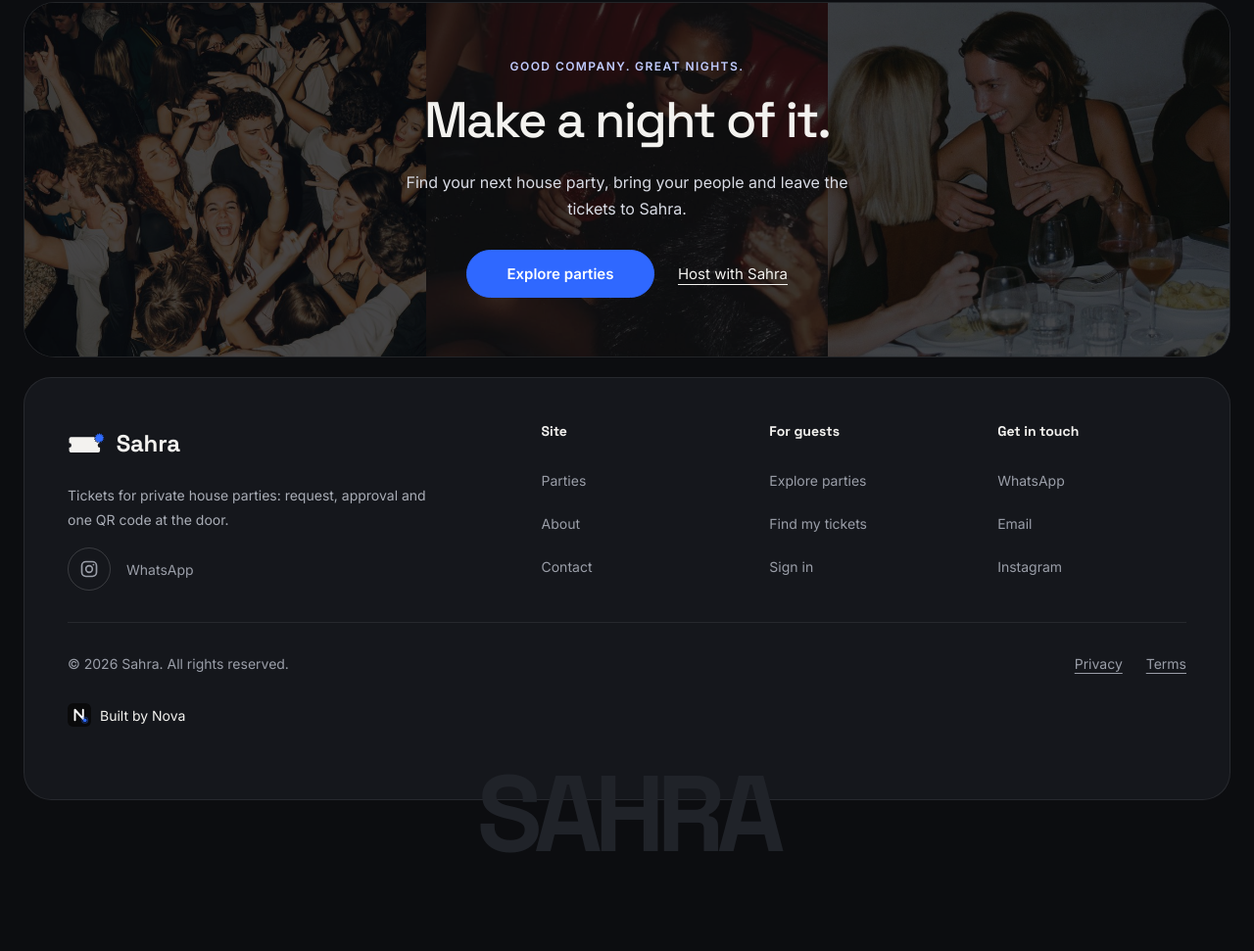
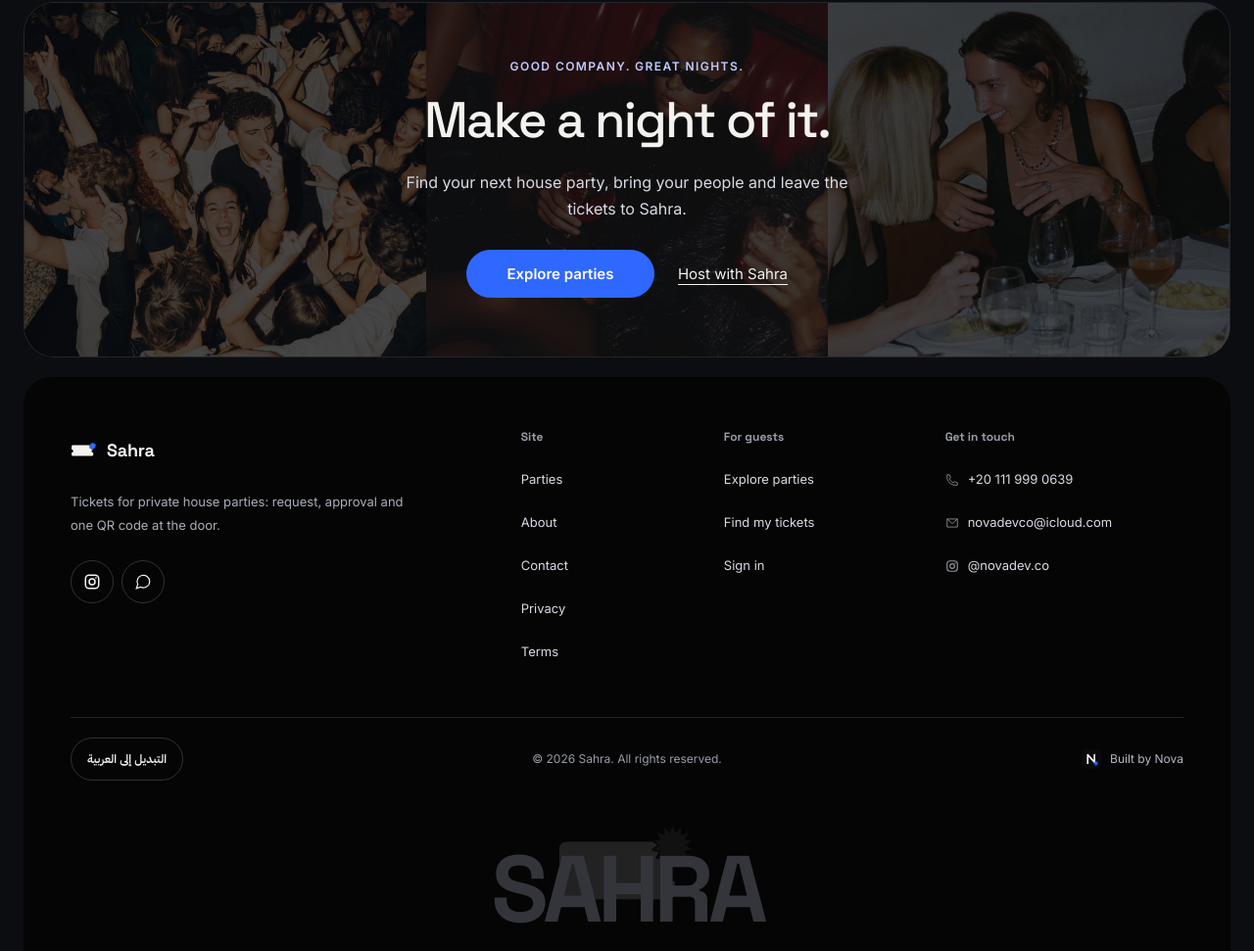
Before and after one commit to Youssef-2312/sahra, a website: page public/about.html in a window 1280 px wide. Shown: the part 2709-3680 px from the top of the page at 98% size. Before the commit the page ends 3609 px from the top, so only its background shows below. Drawn offline with Linux system fonts and the light colour scheme.

Commit message:
Match compact black footer reference layout

```diff
--- a/public/css/sahra.css
+++ b/public/css/sahra.css
@@ -1192,3 +1192,47 @@
   .f-wordmark { margin-top: -24px; padding-bottom: 4px; }
   [dir="rtl"] .f-wordmark { margin-top: -28px; }
 }
+
+/* Owner's Selective Cars reference: one black footer, smaller type and circular socials. */
+.f-panel { background: #050505; border: 0; border-radius: 28px 28px 0 0; padding: 52px 48px 0; overflow: hidden; }
+.f-panel .f-top { grid-template-columns: minmax(0, 2.2fr) minmax(0, .85fr) minmax(0, .95fr) minmax(0, 1.3fr); gap: 48px; }
+.f-panel .brand { font-size: 18px; gap: 9px; }
+.f-panel .brand img { width: 28px; height: 28px; }
+.f-panel .f-brand p { max-width: 22rem; margin-top: 20px; font-size: 13px; line-height: 1.8; }
+.f-panel .f-title { margin-bottom: 12px; color: #999da7; font-size: 12px; font-weight: 600; }
+.site-footer .f-panel .f-col a { color: #d8dbe4; font-size: 13px; min-height: 44px; }
+.site-footer .f-panel .f-col a:hover { color: #fff; text-decoration: underline; text-underline-offset: 4px; }
+.f-socials { gap: 8px; margin-top: 24px; }
+.site-footer .f-socials .icon-link { width: 44px; height: 44px; padding: 12px; border: 1px solid #303136; border-radius: 50%; color: #f3f2ef; }
+.f-socials svg { width: 18px; height: 18px; flex: none; }
+.f-panel .f-bottom { display: grid; grid-template-columns: 1fr 1.5fr 1fr; margin-top: 44px; padding-top: 20px; gap: 20px; align-items: center; border-top: 1px solid #232427; font-size: 12px; }
+.f-language { justify-self: start; min-height: 44px; padding: 8px 16px; border: 1px solid #303136; border-radius: 999px; background: transparent; color: #f3f2ef; font: 600 12px var(--font-body); cursor: pointer; }
+.f-language:hover { border-color: #999da7; }
+.f-copyright { text-align: center; line-height: 1.7; color: #999da7; }
+.site-footer .f-credit { justify-self: end; margin: 0; font-size: 12px; color: #b3b7c0; }
+.f-credit img { width: 20px; height: 20px; }
+.f-signature { position: relative; isolation: isolate; margin-top: 56px; text-align: center; }
+.f-wordmark, [dir="rtl"] .f-wordmark { position: relative; z-index: 1; margin: 0; padding-bottom: 8px; color: #33353a; font-size: clamp(44px, 9cqi, 96px); line-height: 1.15; letter-spacing: -.055em; }
+[dir="rtl"] .f-wordmark { line-height: 1.4; letter-spacing: 0; }
+.f-signature-mark { position: absolute; z-index: 0; inset-inline-start: 50%; top: -20px; width: 150px; height: 100px; transform: translateX(-50%); object-fit: contain; filter: grayscale(1); opacity: .12; pointer-events: none; }
+[dir="rtl"] .f-signature-mark { transform: translateX(50%); }
+@media (max-width: 899px) {
+  .f-panel { padding: 36px 32px 0; }
+  .f-panel .f-top { grid-template-columns: repeat(3, minmax(0, 1fr)); gap: 28px 24px; }
+  .f-panel .f-brand { grid-column: 1 / -1; }
+  .f-panel .f-bottom { grid-template-columns: 1fr 1fr; }
+  .f-copyright { grid-row: 2; grid-column: 1 / -1; }
+}
+@media (max-width: 540px) {
+  .f-panel { padding: 28px 24px 0; border-radius: 24px 24px 0 0; }
+  .f-panel .f-top { grid-template-columns: repeat(2, minmax(0, 1fr)); gap: 28px 20px; }
+  .f-panel .f-bottom { margin-top: 32px; gap: 16px 8px; }
+  .f-panel .f-brand p { font-size: 13px; }
+  .f-language { padding-inline: 12px; font-size: 11px; }
+  .site-footer .f-credit { font-size: 11px; }
+  .f-signature { margin-top: 36px; }
+  .f-signature-mark { width: 110px; height: 74px; top: -14px; }
+}
+
+.f-contact-link { gap: 9px; max-width: 100%; }
+.f-contact-link svg { width: 14px; height: 14px; flex: none; opacity: .65; }
--- a/public/js/i18n.js
+++ b/public/js/i18n.js
@@ -1123,3 +1123,6 @@
   f_nova_instagram: "نوفا على إنستغرام",
   f_wordmark: "سهرة",
 });
+
+Object.assign(SahraText.en, { f_switch_language: "التبديل إلى العربية" });
+Object.assign(SahraText.ar, { f_switch_language: "Switch to English" });
--- a/public/js/ui.js
+++ b/public/js/ui.js
@@ -363,7 +363,7 @@
     return svg;
   }
 
-  // Shared footer: a closing invitation, inset navigation panel and decorative wordmark.
+  // Shared footer: photo invitation and compact black reference-style footer.
   var WHATSAPP = "201119990639", EMAIL = "novadevco@icloud.com";
   function footer(node) {
     clear(node);
@@ -372,9 +372,18 @@
     var link = function (label, href, external) {
       return el("a", { text: label, attrs: { href: href, target: external ? "_blank" : null, rel: external ? "noopener" : null } });
     };
+    var contactIcon = function (href) {
+      if (href.indexOf("instagram.com") >= 0) return instagramIcon();
+      var svg = document.createElementNS("http://www.w3.org/2000/svg", "svg");
+      svg.setAttribute("viewBox", "0 0 24 24"); svg.setAttribute("aria-hidden", "true");
+      var path = document.createElementNS("http://www.w3.org/2000/svg", "path");
+      path.setAttribute("d", href.indexOf("mailto:") === 0 ? "M3 5h18v14H3ZM3 5l9 8 9-8" : "M7 3H3v4c0 8 6 14 14 14h4v-4l-5-2-2 2c-3-1-6-4-7-7l2-2Z");
+      path.setAttribute("fill", "none"); path.setAttribute("stroke", "currentColor"); path.setAttribute("stroke-width", "1.5");
+      svg.appendChild(path); return svg;
+    };
     var col = function (title, links) {
       return el("nav", { class: "f-col", attrs: { "aria-label": title } }, el("h3", { class: "f-title", text: title }),
-        el("ul", null, links.map(function (l) { return el("li", null, link(l[0], l[1], l[2])); })));
+        el("ul", null, links.map(function (l) { var a = link(l[0], l[1], l[2]); if (l[3]) { a.setAttribute("dir", "ltr"); a.classList.add("f-contact-link"); a.prepend(contactIcon(l[1])); } return el("li", null, a); })));
     };
     var invitation = el("section", { class: "f-invitation", attrs: { "aria-labelledby": "footer-invitation" } },
       el("div", { class: "f-photos", attrs: { "aria-hidden": "true" } }, [18, 20, 22].map(function (n) {
@@ -386,22 +395,31 @@
       el("div", { class: "f-actions" },
         el("a", { class: "btn primary", text: t("f_explore"), attrs: { href: "/#parties" } }),
         el("a", { class: "f-host-link", text: t("f_host"), attrs: { href: "/contact.html" } })));
+    var language = el("button", { class: "f-language", text: t("f_switch_language"), attrs: { type: "button", lang: lang() === "en" ? "ar" : "en" } });
+    language.addEventListener("click", function () { document.querySelector(".topbar .lang-switch").click(); });
+    var chat = document.createElementNS("http://www.w3.org/2000/svg", "svg");
+    chat.setAttribute("viewBox", "0 0 24 24"); chat.setAttribute("aria-hidden", "true");
+    var outline = document.createElementNS("http://www.w3.org/2000/svg", "path");
+    outline.setAttribute("d", "M21 11.5a8.5 8.5 0 0 1-12.4 7.6L3 21l1.9-5.6A8.5 8.5 0 1 1 21 11.5Z");
+    outline.setAttribute("fill", "none"); outline.setAttribute("stroke", "currentColor"); outline.setAttribute("stroke-width", "1.6"); chat.appendChild(outline);
     var panel = el("div", { class: "f-panel" },
       el("div", { class: "f-top" },
         el("div", { class: "f-brand" },
-          el("a", { class: "brand", attrs: { href: "/" } }, el("img", { attrs: { src: "/img/sahra-mark.svg", alt: "", width: 32, height: 32 } }), "Sahra"),
+          el("a", { class: "brand", attrs: { href: "/" } }, el("img", { attrs: { src: "/img/sahra-mark.svg", alt: "", width: 28, height: 28 } }), "Sahra"),
           el("p", { text: t("f_desc") }),
           el("div", { class: "f-socials" },
             el("a", { class: "icon-link", attrs: { href: NOVA_INSTAGRAM, target: "_blank", rel: "noopener", "aria-label": t("f_nova_instagram") } }, instagramIcon()),
-            link(t("f_wa"), "https://wa.me/" + WHATSAPP, true))),
-        col(t("f_site"), [[t("tab_home"), "/"], [t("about"), "/about.html"], [t("contact"), "/contact.html"]]),
+            el("a", { class: "icon-link", attrs: { href: "https://wa.me/" + WHATSAPP, target: "_blank", rel: "noopener", "aria-label": t("f_wa") } }, chat))),
+        col(t("f_site"), [[t("tab_home"), "/"], [t("about"), "/about.html"], [t("contact"), "/contact.html"], [t("privacy"), "/privacy.html"], [t("terms"), "/terms.html"]]),
         col(t("f_guests"), [[t("f_explore"), "/#parties"], [t("find_tickets"), "/find"], [t("sign_in"), "/signin.html"]]),
-        col(t("f_touch"), [[t("f_wa"), "https://wa.me/" + WHATSAPP, true], [t("email"), "mailto:" + EMAIL], [t("f_ig"), NOVA_INSTAGRAM, true]])),
-      el("div", { class: "f-bottom" },
-        el("span", { text: "\u00a9 " + new Date().getFullYear() + " Sahra. " + t("f_rights") }),
-        el("nav", { class: "f-policies", attrs: { "aria-label": t("f_legal") } }, link(t("privacy"), "/privacy.html"), link(t("terms"), "/terms.html"))),
-      el("a", { class: "credit f-credit", attrs: { href: NOVA_URL, target: "_blank", rel: "noopener" } }, logo, el("span", { text: t("built_by") })));
-    node.append(invitation, panel, el("div", { class: "f-wordmark", text: t("f_wordmark"), attrs: { "aria-hidden": "true" } }));
+        col(t("f_touch"), [["+20 111 999 0639", "tel:+" + WHATSAPP, false, true], [EMAIL, "mailto:" + EMAIL, false, true], ["@novadev.co", NOVA_INSTAGRAM, true, true]])),
+      el("div", { class: "f-bottom" }, language,
+        el("span", { class: "f-copyright", text: "\u00a9 " + new Date().getFullYear() + " Sahra. " + t("f_rights") }),
+        el("a", { class: "credit f-credit", attrs: { href: NOVA_URL, target: "_blank", rel: "noopener" } }, logo, el("span", { text: t("built_by") }))),
+      el("div", { class: "f-signature", attrs: { "aria-hidden": "true" } },
+        el("img", { class: "f-signature-mark", attrs: { src: "/img/sahra-mark.svg", alt: "", width: 180, height: 114 } }),
+        el("div", { class: "f-wordmark", text: t("f_wordmark") })));
+    node.append(invitation, panel);
   }
 
   /**
```
Also changed, not shown: docs/PHASE5.md (+12 -0 lines).
